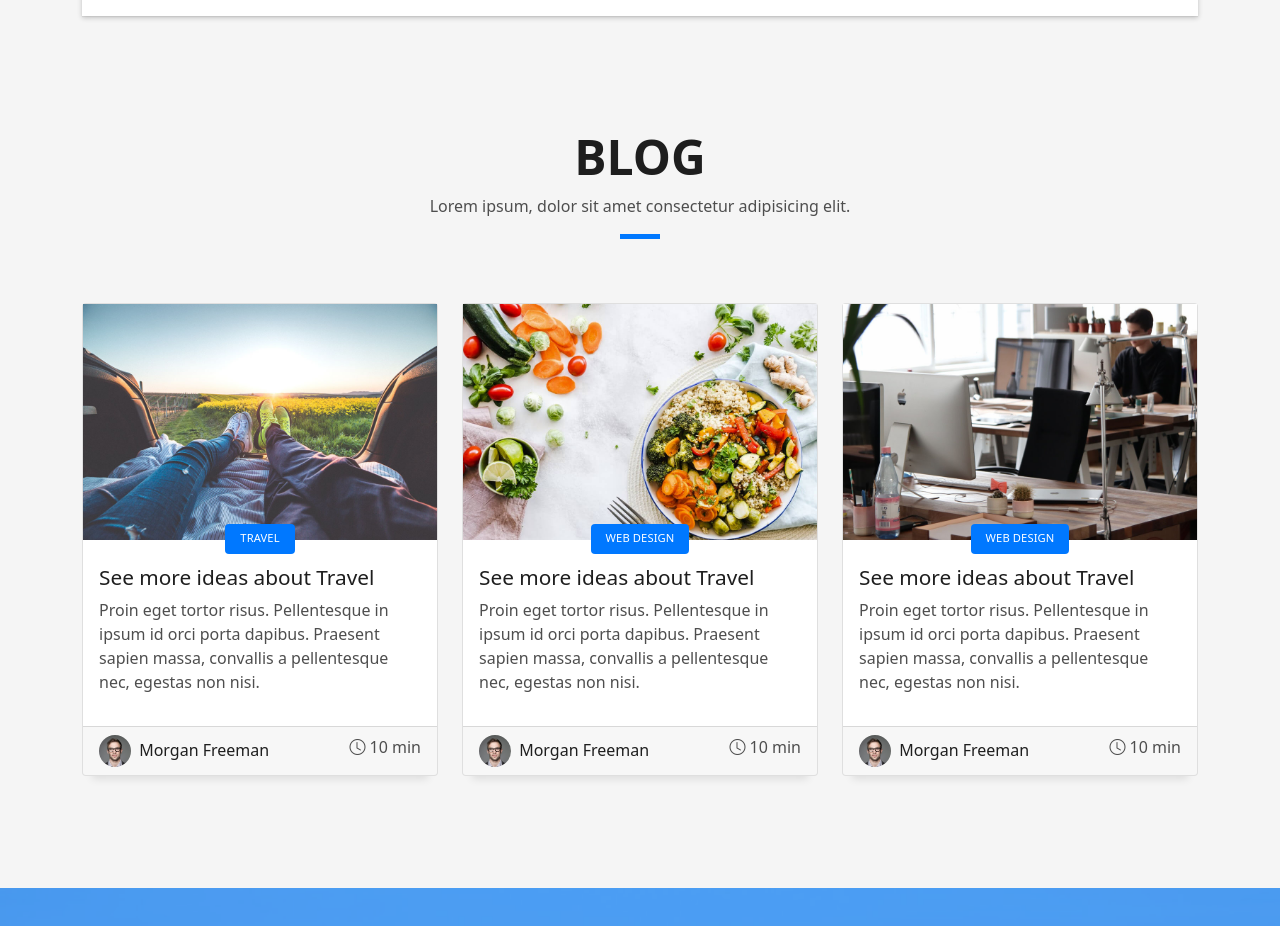
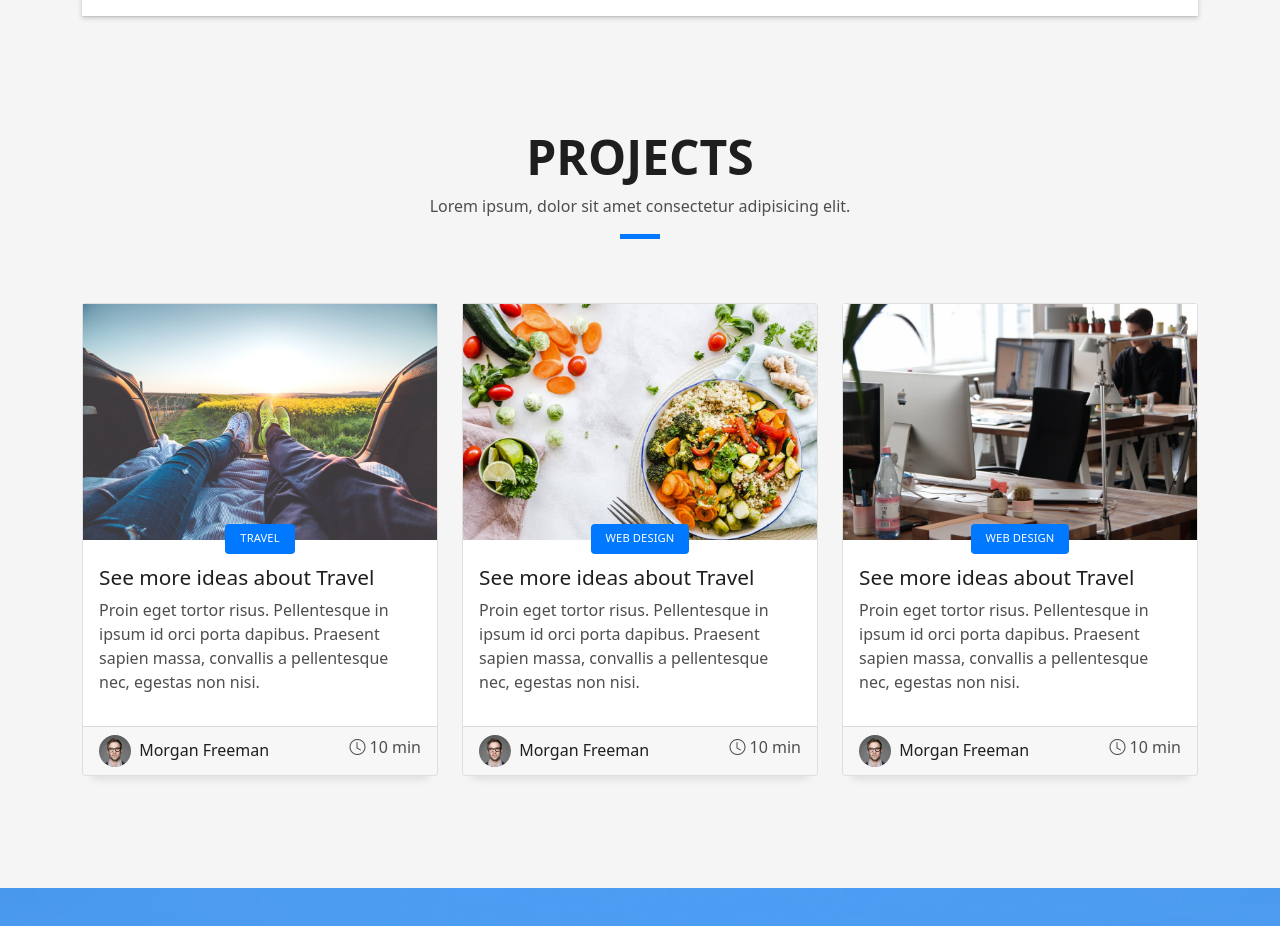
Before and after one commit to KI-RUS/KI-RUS.github.io, a plain HTML site: page index.html in a window 1280 px wide. Shown: the part 1500-2426 px from the top of the page. Drawn offline with Linux system fonts and the light colour scheme.

Commit message:
Update index.html

```diff
--- a/index.html
+++ b/index.html
@@ -177,7 +177,7 @@
           <div class="col-sm-12">
             <div class="title-box text-center">
               <h3 class="title-a">
-                Blog
+                Projects
               </h3>
               <p class="subtitle-a">
                 Lorem ipsum, dolor sit amet consectetur adipisicing elit.
```
